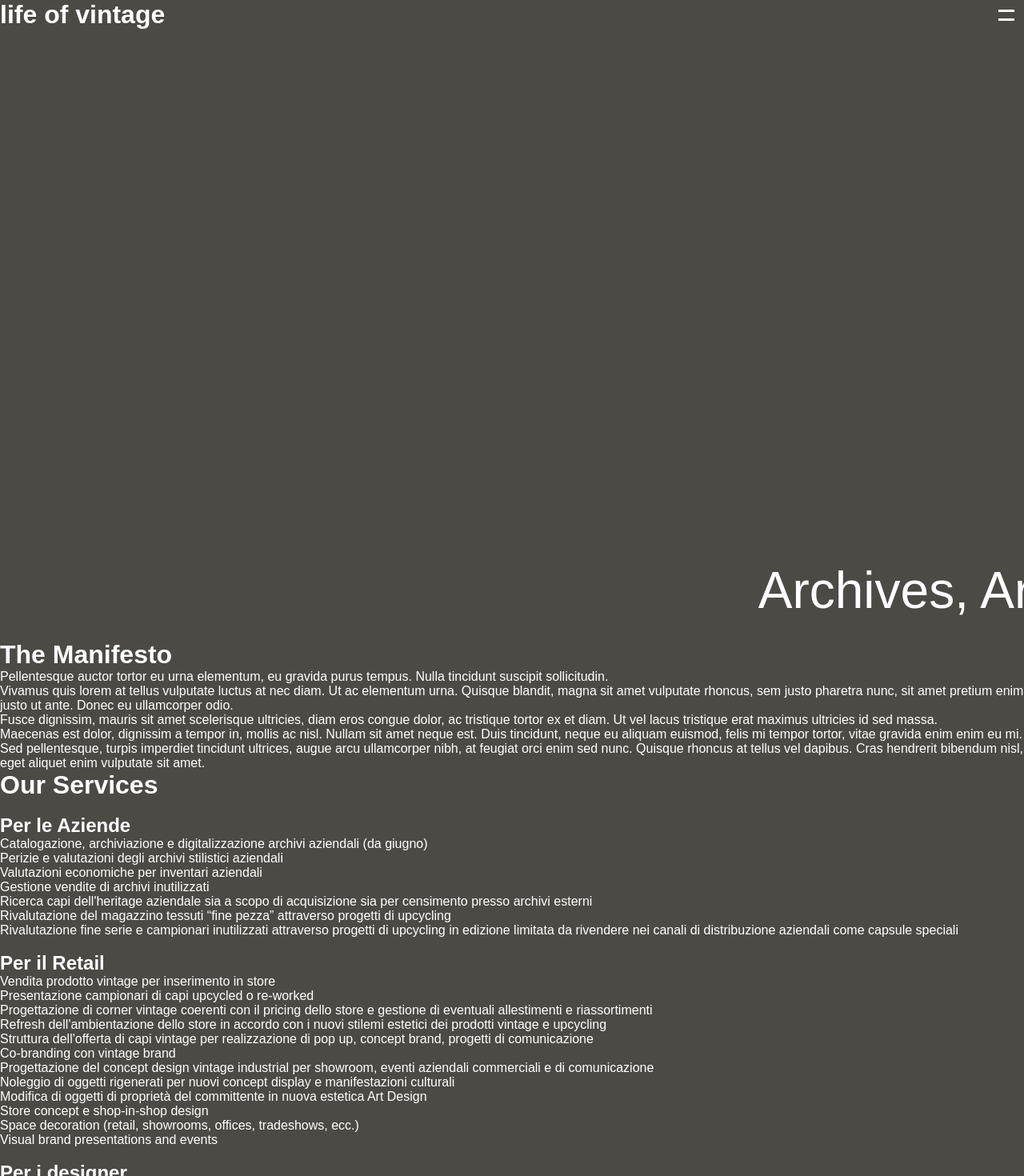
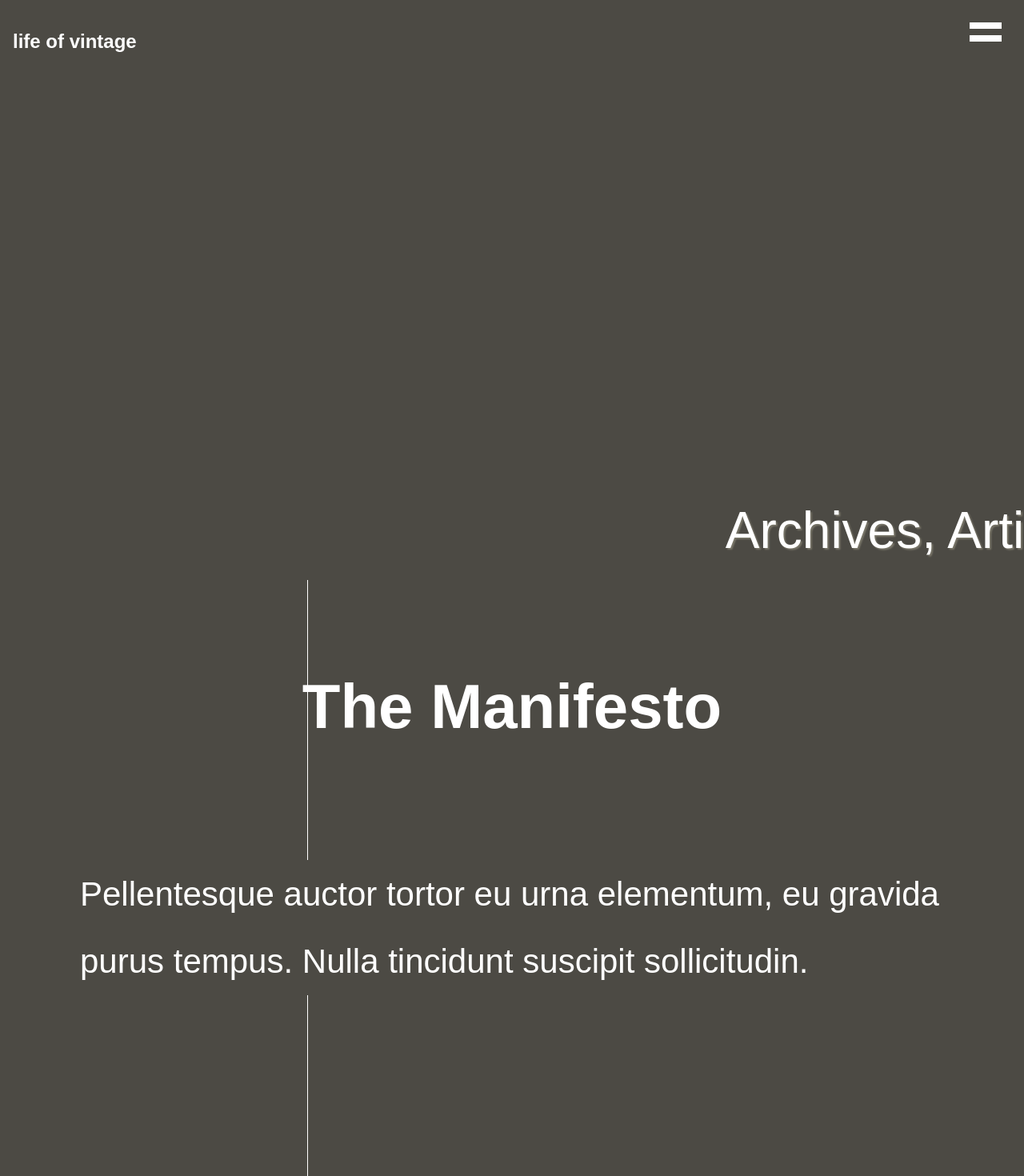
Before and after one commit to MichelangeloMastroroccoDeGrandis/lifeofvintage, a React (Create React App) app: page / in a window 1280 px wide. Shown: the top 1470 px of the page at 80% size. Built offline with nearby package versions, Linux system fonts and the light colour scheme.

Commit message:
fiished manifesto

```diff
--- a/src/components/Header.js
+++ b/src/components/Header.js
@@ -12,7 +12,7 @@ const Header = () => {
 
     return (<header className={styles.header}>
             <div className={styles.container}>
-                <h1>life of vintage</h1>
+                <h1 className={styles.logo}>life of vintage</h1>
                 <div className={styles.hamburger} onClick={toggleNav}>
                     <div className={`${styles.hamburgerLine} ${isOpen ? styles.cross1 : ''}`}></div>
                     <div className={`${styles.hamburgerLine} ${isOpen ? styles.cross2 : ''}`}></div>
--- a/src/components/Manifesto.js
+++ b/src/components/Manifesto.js
@@ -1,17 +1,18 @@
+import styles from './css/Manifesto.module.css';
 const Manifesto = () => {
  return (
     <div id="manifesto">
-        <h1>The Manifesto</h1>
-        <div class="container">
-            <div class="block-2-left">
-                <div class="line"></div>
-                    <p>
+        <h1 className={styles.logo}>The Manifesto</h1>
+        <div className={styles.container}>
+            <div>
+                <div className={styles.lineTop}></div>
+                    <p className={styles.textLeftTop}>
                     Pellentesque auctor tortor eu urna elementum,
                     eu gravida purus tempus. Nulla tincidunt suscipit sollicitudin.
                     </p>
-                <div class="line"></div>
+                <div className={styles.lineBottom}></div>
             </div>
-            <div class="block-1-right">
+            <div className={styles.textRightBottom}>
                 <p>Vivamus quis lorem at tellus vulputate
                     luctus at nec diam. Ut ac elementum urna.
                     Quisque blandit, magna sit amet vulputate
@@ -19,13 +20,15 @@ const Manifesto = () => {
                     pretium enim justo ut ante. Donec eu ullamcorper odio.</p>
             </div>
         </div>
-        <div class="container">
+        <div className={styles.container}>
+        <div className={styles.lineRight}></div>
             <p>Fusce dignissim, mauris sit amet scelerisque
                 ultricies, diam eros congue dolor, ac tristique
                 tortor ex et diam. Ut vel lacus tristique erat
                 maximus ultricies id sed massa.</p>
+                <div className={styles.lineRight}></div>
         </div>
-        <div class="container">
+        <div className={styles.container}>
             <p>Maecenas est dolor, dignissim a tempor in,
                 mollis ac nisl. Nullam sit amet neque est.
                 Duis tincidunt, neque eu aliquam euismod,
--- a/src/components/css/App.css
+++ b/src/components/css/App.css
@@ -13,3 +13,9 @@
 a, button {
   cursor: pointer;
 }
+
+h1 {
+  font-size: 78px;
+  margin: 22px 0;
+  text-align: center;
+}
--- a/src/components/css/Header.module.css
+++ b/src/components/css/Header.module.css
@@ -2,8 +2,13 @@
     height: 100vh;
 }
 
+.logo {
+    font-size: 24px;
+}
+
 .container {
     display: flex;
+    margin: 1em;
 }
 
 .nav {
@@ -41,16 +46,16 @@
 
 .hamburger {
     position: absolute;
-    top: 0;
-    right:0;
+    top: 1em;
+    right: 1em;
     padding: .25em;
 
 }
 
 .hamburgerLine {
     background-color: #fff;
-    height: 3px;
-    width: 20px;
+    height: 8px;
+    width: 40px;
     margin: .5em;
     transition: transform .5s ease-out;
 }
@@ -65,13 +70,15 @@
 
 .payoff {
     position: absolute;
-    bottom: 25px;
+    bottom: 100px;
     font-size: 64px;
     overflow: hidden;
     width: 100%;
 }
 
 .payoff p {
+
+    text-shadow: 2px 2px 2px rgb(121, 118, 105);
       /* animation properties */
   -moz-transform: translateX(100%);
   -webkit-transform: translateX(100%);
--- /dev/null
+++ b/src/components/css/Manifesto.module.css
@@ -0,0 +1,38 @@
+.container p {
+    line-height: 2;
+    font-size: 42px;
+}
+.container {
+    display: grid;
+    grid-template-columns: repeat(1, 1fr);
+    column-gap: 25px;
+}
+
+.lineTop {
+    background-color: #fff;
+    width: 1px;
+    height: 350px;
+    margin: 0 30%;
+    position: absolute;
+    top: calc(100vh - 75px);
+}
+
+.lineBottom {
+    background-color: #fff;
+    width: 1px;
+    height: 350px;
+    margin: 0 30%;
+}
+
+.lineRight {
+    background-color: #fff;
+    width: 1px;
+    height: 350px;
+    margin: 0 80%;
+}
+
+.textLeftTop {
+    line-height: 3;
+    font-size: 64px;
+    margin: 125px 100px 0;
+}
```
